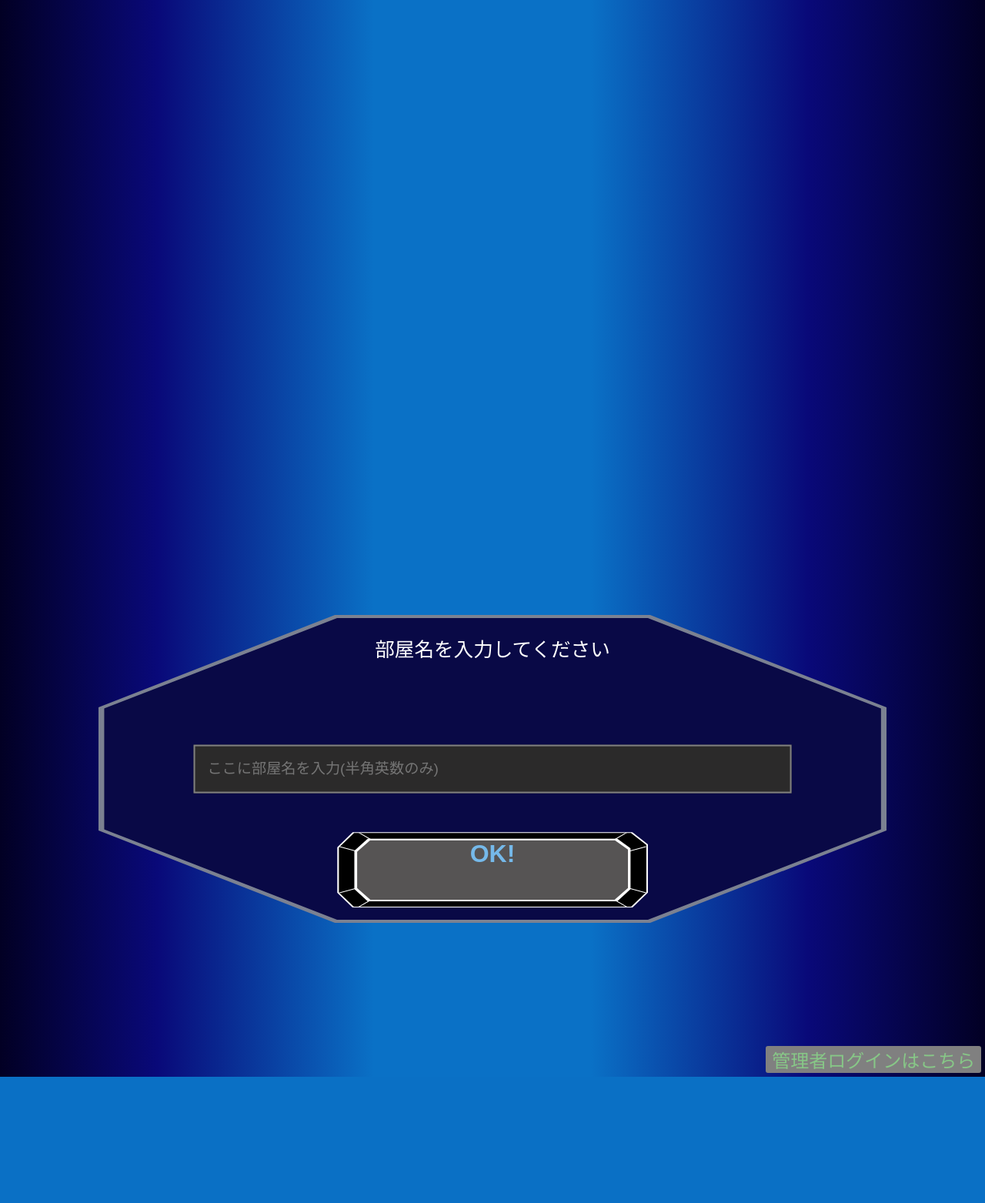
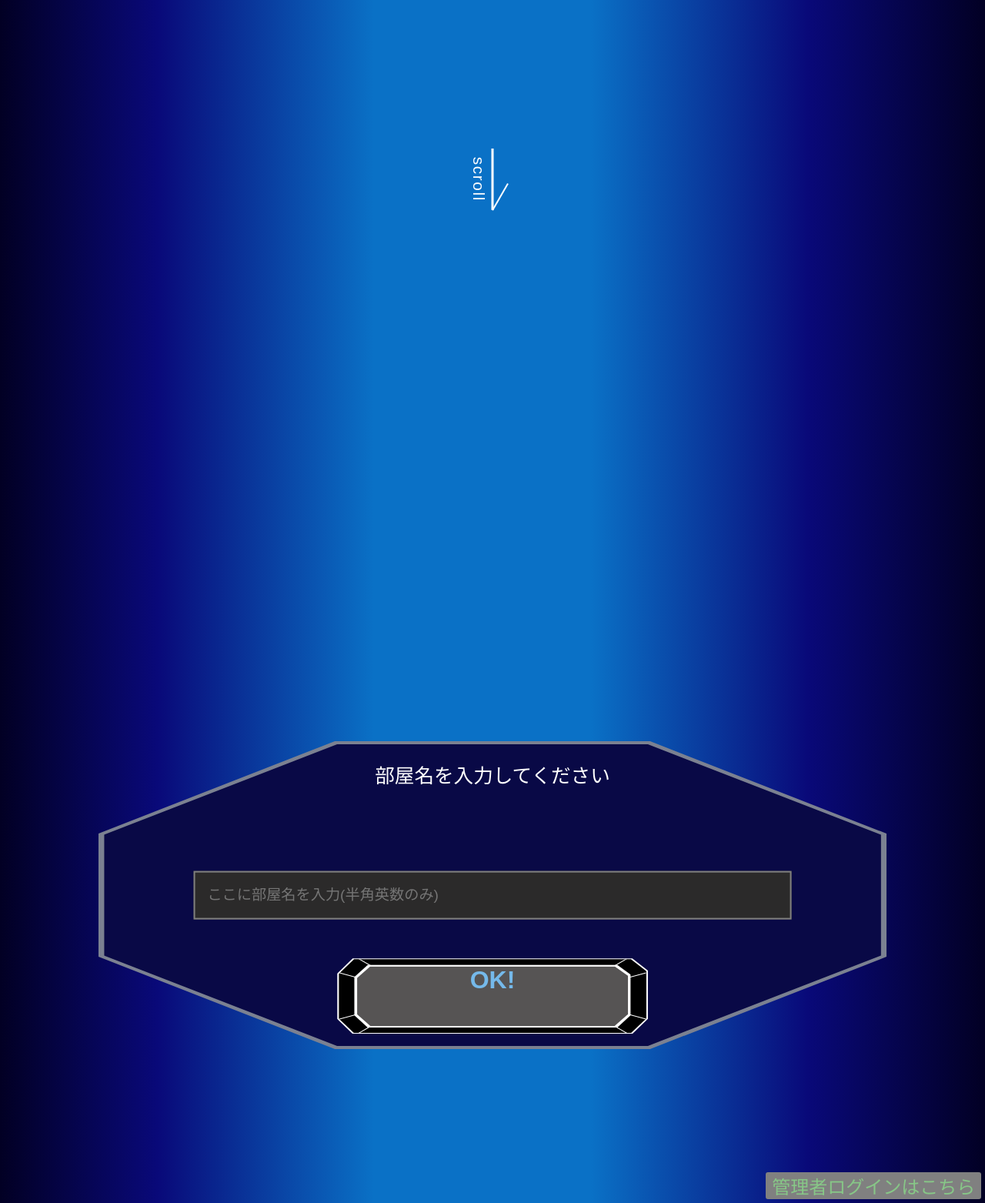
Before and after one commit to Emi-Bassy/Web_literacy, a Django app: page / in a window 1280 px wide. Shown: the part 243-1806 px from the top of the page at 77% size. Before the commit the page ends 1642 px from the top, so only its background shows below. Run offline with Django 4.2, Linux system fonts and the light colour scheme; data that the repository does not hold is empty; some libraries are stand-ins or nearby versions.

Commit message:
トップページ、キャラクターのCSS調整と管理者の操作がわかりやすくなるようにした。

```diff
--- a/jissyu3/static/css/game.css
+++ b/jissyu3/static/css/game.css
@@ -55,6 +55,9 @@
   -webkit-box-pack: center;
       -ms-flex-pack: center;
           justify-content: center;
+  -webkit-box-align: center;
+      -ms-flex-align: center;
+          align-items: center;
   width: 100vw;
   height: 100vh;
   z-index: -1;
@@ -62,7 +65,7 @@
 
 .scene-content .character-img-wrapper .one-character {
   width: 20%;
-  height: 100%;
+  height: 84%;
   -o-object-fit: contain;
      object-fit: contain;
 }
@@ -577,6 +580,7 @@
 }
 
 .admin-mode {
+  position: fixed;
   color: red;
   margin-top: 1.5rem;
   margin-left: 2rem;
--- a/jissyu3/static/css/game.scss
+++ b/jissyu3/static/css/game.scss
@@ -52,12 +52,13 @@
         position: fixed;
         display: flex;
         justify-content: center;
+        align-items: center;
         width: 100vw;
         height: 100vh;
         z-index: -1;
         .one-character{
             width: 20%;
-            height: 100%;
+            height: 84%;
             object-fit: contain;
         }
     }
@@ -503,6 +504,7 @@
 }
 
 .admin-mode{
+    position: fixed;
     color: red;
     margin-top: 1.5rem;
     margin-left: 2rem;
--- a/jissyu3/static/css/index.css
+++ b/jissyu3/static/css/index.css
@@ -49,6 +49,51 @@
   margin-top: 1rem;
 }
 
+main .down-arrow {
+  display: inline-block;
+  width: 50px;
+  height: 80px;
+  margin-top: 25vh;
+  position: relative;
+  overflow: visible;
+  -webkit-animation: down-arrow-anime 2s ease infinite;
+          animation: down-arrow-anime 2s ease infinite;
+}
+
+main .down-arrow::before {
+  content: "";
+  position: absolute;
+  left: 50%;
+  top: 0;
+  -webkit-transform: translateX(-50%);
+          transform: translateX(-50%);
+  width: 3px;
+  height: 100%;
+  background-color: white;
+}
+
+main .down-arrow::after {
+  content: "";
+  position: absolute;
+  bottom: -4%;
+  left: 67%;
+  -webkit-transform: rotate(30deg);
+          transform: rotate(30deg);
+  width: 2px;
+  height: 50%;
+  background-color: white;
+}
+
+main .down-arrow .down-arrow-text {
+  position: absolute;
+  top: 50%;
+  left: -45%;
+  -webkit-transform: translateY(-50%) rotate(90deg);
+          transform: translateY(-50%) rotate(90deg);
+  font-size: 1.3rem;
+  letter-spacing: 0.1rem;
+}
+
 main .input-field {
   display: -webkit-box;
   display: -ms-flexbox;
@@ -59,7 +104,7 @@
   -webkit-box-pack: center;
       -ms-flex-pack: center;
           justify-content: center;
-  margin-top: 100vh;
+  margin-top: 85vh;
   margin-bottom: 20vh;
 }
 
@@ -249,4 +294,34 @@
   padding-right: 0.5rem;
   border-radius: 3px;
 }
+
+@-webkit-keyframes down-arrow-anime {
+  0% {
+    -webkit-transform: translateY(10%);
+            transform: translateY(10%);
+  }
+  50% {
+    -webkit-transform: translateY(-10%);
+            transform: translateY(-10%);
+  }
+  100% {
+    -webkit-transform: translateY(10%);
+            transform: translateY(10%);
+  }
+}
+
+@keyframes down-arrow-anime {
+  0% {
+    -webkit-transform: translateY(10%);
+            transform: translateY(10%);
+  }
+  50% {
+    -webkit-transform: translateY(-10%);
+            transform: translateY(-10%);
+  }
+  100% {
+    -webkit-transform: translateY(10%);
+            transform: translateY(10%);
+  }
+}
 /*# sourceMappingURL=index.css.map */
--- a/jissyu3/static/css/index.scss
+++ b/jissyu3/static/css/index.scss
@@ -48,11 +48,52 @@
         margin-top: 1rem;
     }
 
+    .down-arrow{
+        display: inline-block;
+        width: 50px;
+        height: 80px;
+        margin-top: 25vh;
+        position: relative;
+        overflow: visible;
+        animation: down-arrow-anime 2s ease infinite;
+
+        &::before{
+            content: "";
+            position: absolute;
+            left: 50%;
+            top: 0;
+            transform: translateX(-50%);
+            width: 3px;
+            height: 100%;
+            background-color: white;
+        }
+
+        &::after{
+            content: "";
+            position: absolute;
+            bottom: -4%;
+            left: 67%;
+            transform: rotate(30deg);
+            width: 2px;
+            height: 50%;
+            background-color: white;
+        }
+
+        .down-arrow-text{
+            position: absolute;
+            top: 50%;
+            left: -45%;
+            transform: translateY(-50%) rotate(90deg);
+            font-size: 1.3rem;
+            letter-spacing: 0.1rem;
+        }
+    }
+
     .input-field{
         display: flex;
         align-items: center;
         justify-content: center;
-        margin-top: 100vh;
+        margin-top: 85vh;
         margin-bottom: 20vh;
 
         .input-field-out{
@@ -222,3 +263,16 @@
 
 
 }
+
+
+@keyframes down-arrow-anime {
+    0%{
+        transform: translateY(10%);
+    }
+    50%{
+        transform: translateY(-10%);
+    }
+    100%{
+        transform: translateY(10%);
+    }
+}
--- a/jissyu3/static/js/game_admin.js
+++ b/jissyu3/static/js/game_admin.js
@@ -12,7 +12,7 @@
         if("Branches" in nowJson[nowJson.length - 1]){
             const selector = nowJson[nowJson.length - 1].Branches.length;
             for(let i = 0; i < selector; i++){
-                $(".admin-btns-wrapper").append(`<button id="next-chapter-ok" class="branches" data-branchNum="${i + 1}"><div class="btn-ok-no-inner"><p>${i + 1}</p></div></button>`)
+                $(".admin-btns-wrapper").append(`<button id="next-chapter-ok" class="branches" data-branchNum="${i + 1}" title=${nowJson[nowJson.length - 1].Branches[i][0]["branch-content"]}><div class="btn-ok-no-inner"><p>${i + 1}</p></div></button>`)
             }
         }
         else{
--- a/jissyu3/templates/index.html
+++ b/jissyu3/templates/index.html
@@ -30,6 +30,8 @@
             <h2>R.I.S.T<br>～交錯するSNSで～</h2>
             <h3 class="subtitle">炎上やトラブルが起こり勝ちなSNS、アナタは正しく使えていますか？</h3>
         </div>
+
+        <div class="down-arrow"><div class="down-arrow-text">scroll</div></div>
 
         <div class="input-field">
             <div class="input-field-out">
```
Also changed, not shown: jissyu3/static/words.json, 2 other files.
